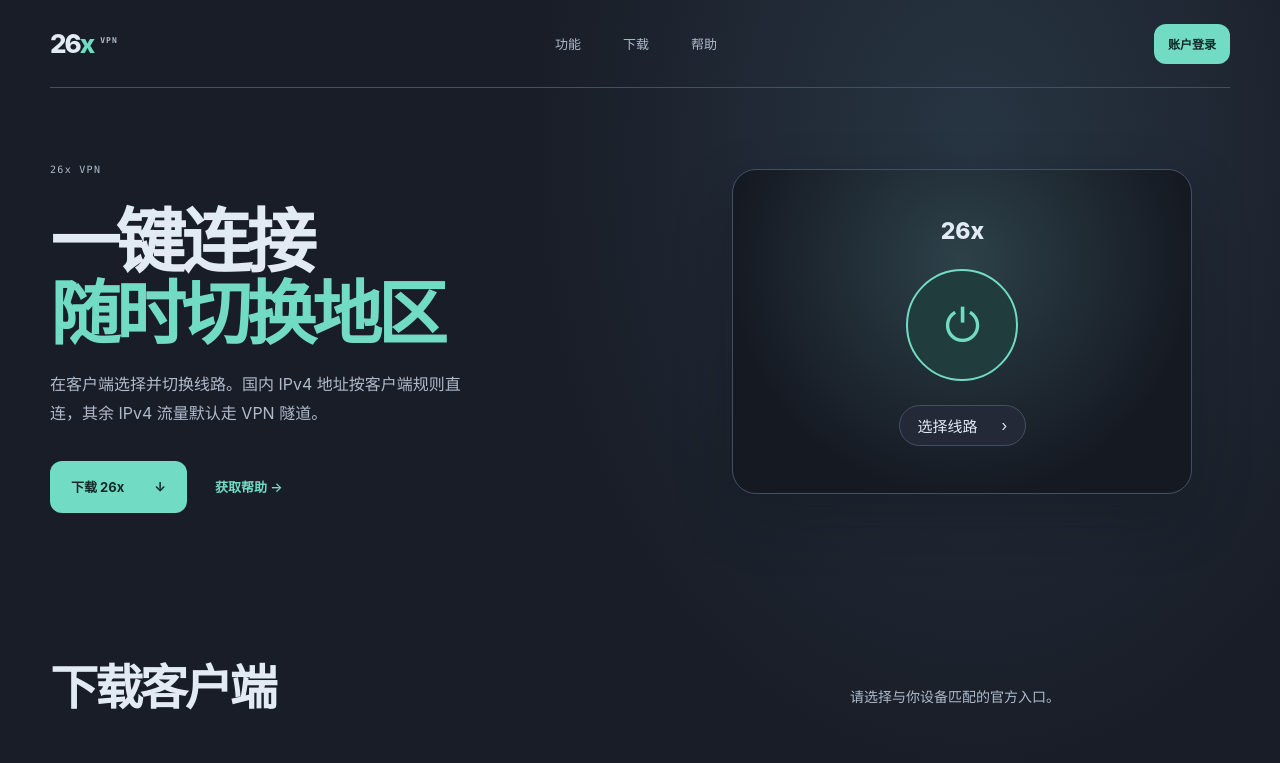
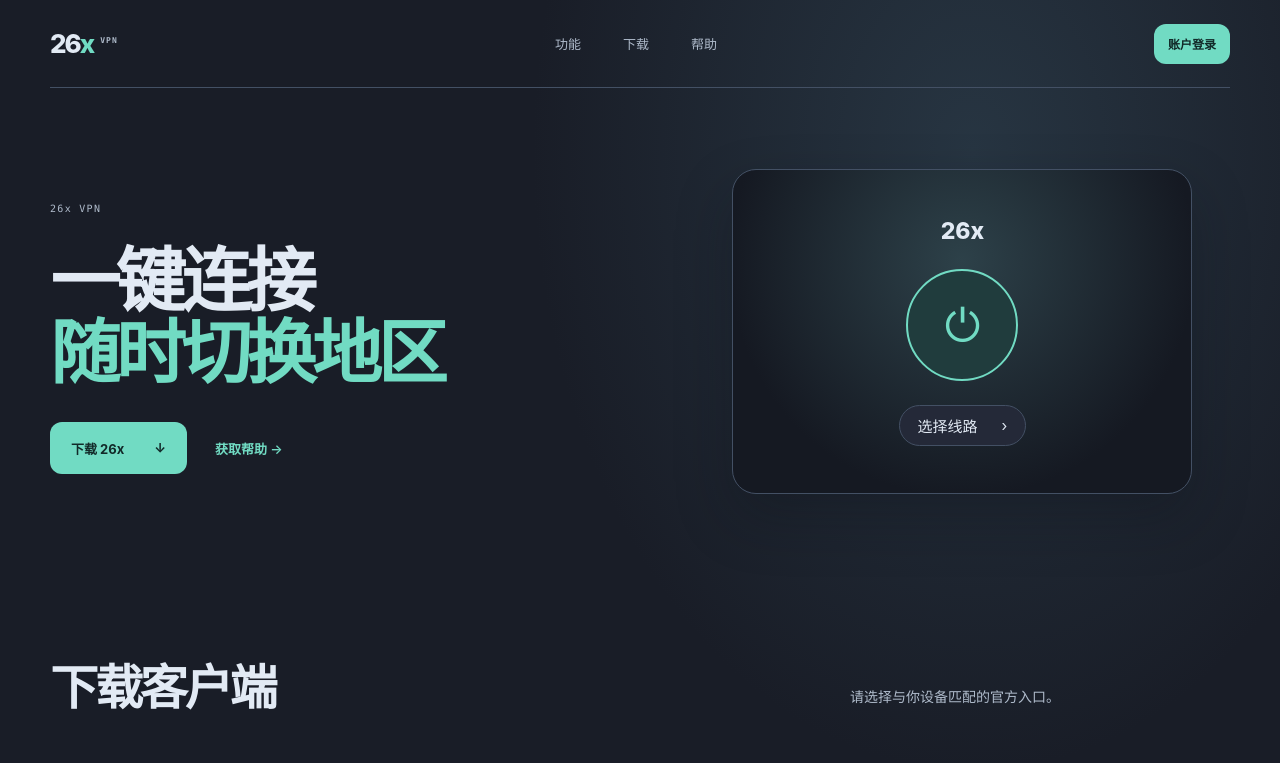
Before and after one commit to lilin2377881013-cmyk/26x-vpn, a Next.js app in the folder web/: page / in a window 1280 px wide. Shown: the top 763 px of the page. Built offline with nearby package versions, Linux system fonts and the light colour scheme; no server answers.

Commit message:
Remove homepage hero description

```diff
--- a/web/app/page.tsx
+++ b/web/app/page.tsx
@@ -39,7 +39,6 @@ export default async function HomePage() {
         <div className="hero-copy">
           <div className="eyebrow">26x VPN</div>
           <h1>一键连接<br /><em>随时切换地区</em></h1>
-          <p className="hero-lede">在客户端选择并切换线路。国内 IPv4 地址按客户端规则直连，其余 IPv4 流量默认走 VPN 隧道。</p>
           <div className="hero-actions"><a className="button" href="#downloads">下载 26x <span aria-hidden="true">↓</span></a><a className="text-link" href="/support">获取帮助 →</a></div>
         </div>
         <div className="app-preview" aria-hidden="true">
```
